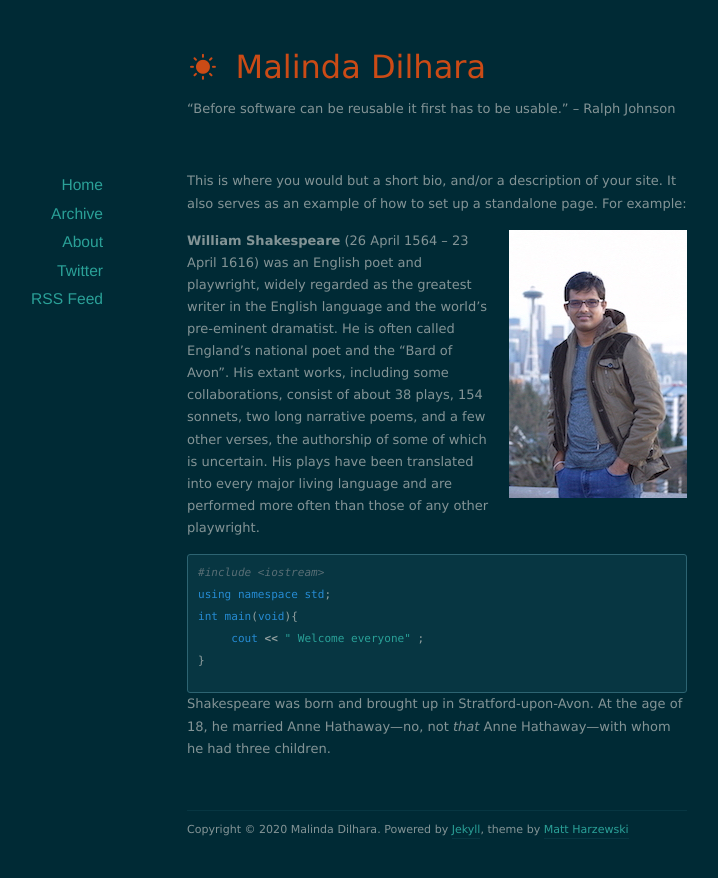
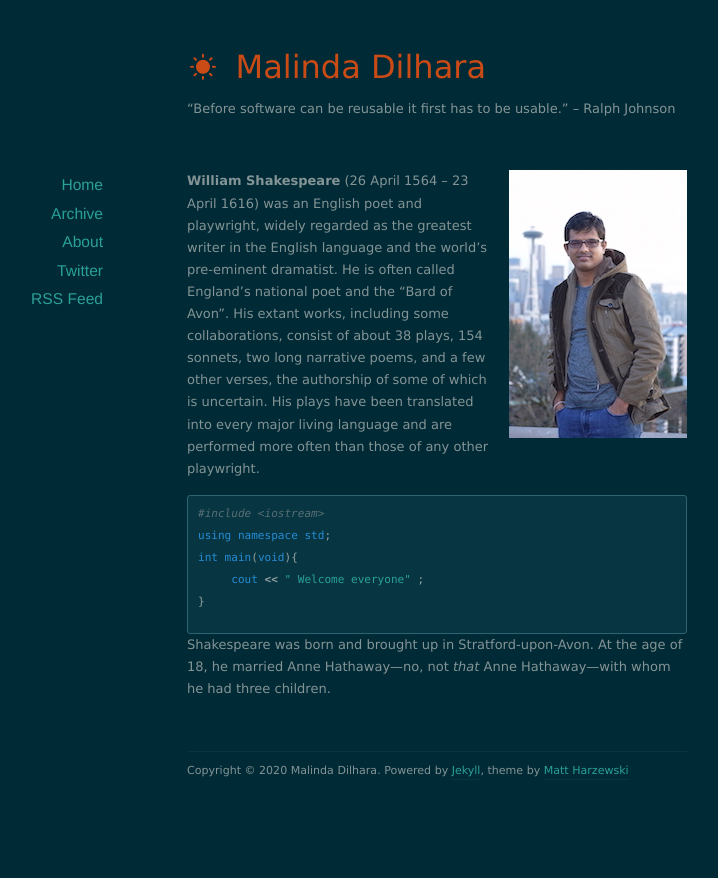
Before and after one commit to maldil/maldil, a Jekyll site: the page built from index.markdown, in a window 1280 px wide. Shown: the top 878 px of the page, without its empty margins (203-921 px from the left). Built offline with Jekyll 4.4.1, drawn with Linux system fonts in a browser that asks for light colours; nearby versions of some CDN libraries; the list of posts is cut into pages by our own code.

Commit message:
Update index.markdown

```diff
--- a/index.markdown
+++ b/index.markdown
@@ -3,7 +3,6 @@ layout: default
 title: About
 ---
 
-This is where you would but a short bio, and/or a description of your site. It also serves as an example of how to set up a standalone page. For example:
 
 <img src="/images/shakespeare.png" class="right" />
 **William Shakespeare** (26 April 1564 – 23 April 1616) was an English poet and playwright, widely regarded as the greatest writer in the English language and the world's pre-eminent dramatist. He is often called England's national poet and the "Bard of Avon". His extant works, including some collaborations, consist of about 38 plays, 154 sonnets, two long narrative poems, and a few other verses, the authorship of some of which is uncertain. His plays have been translated into every major living language and are performed more often than those of any other playwright.
```
